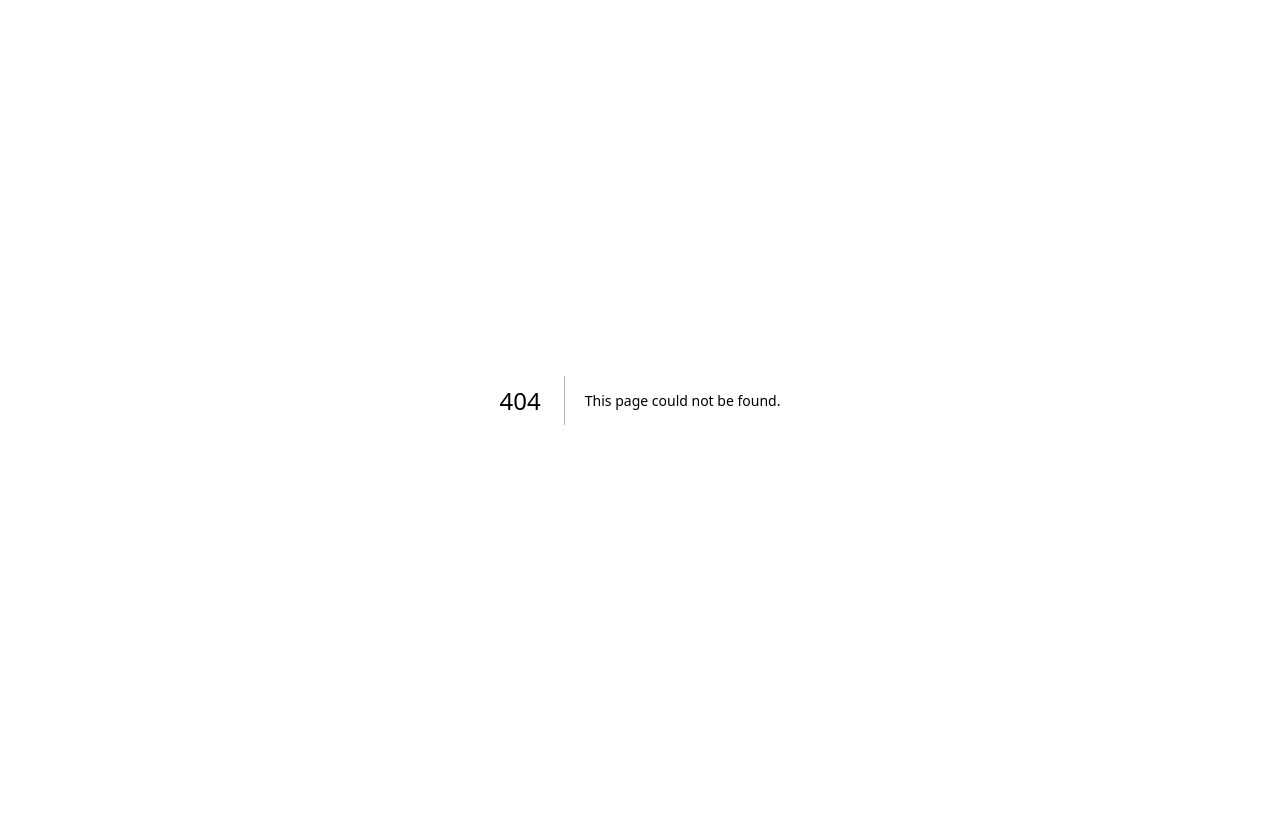
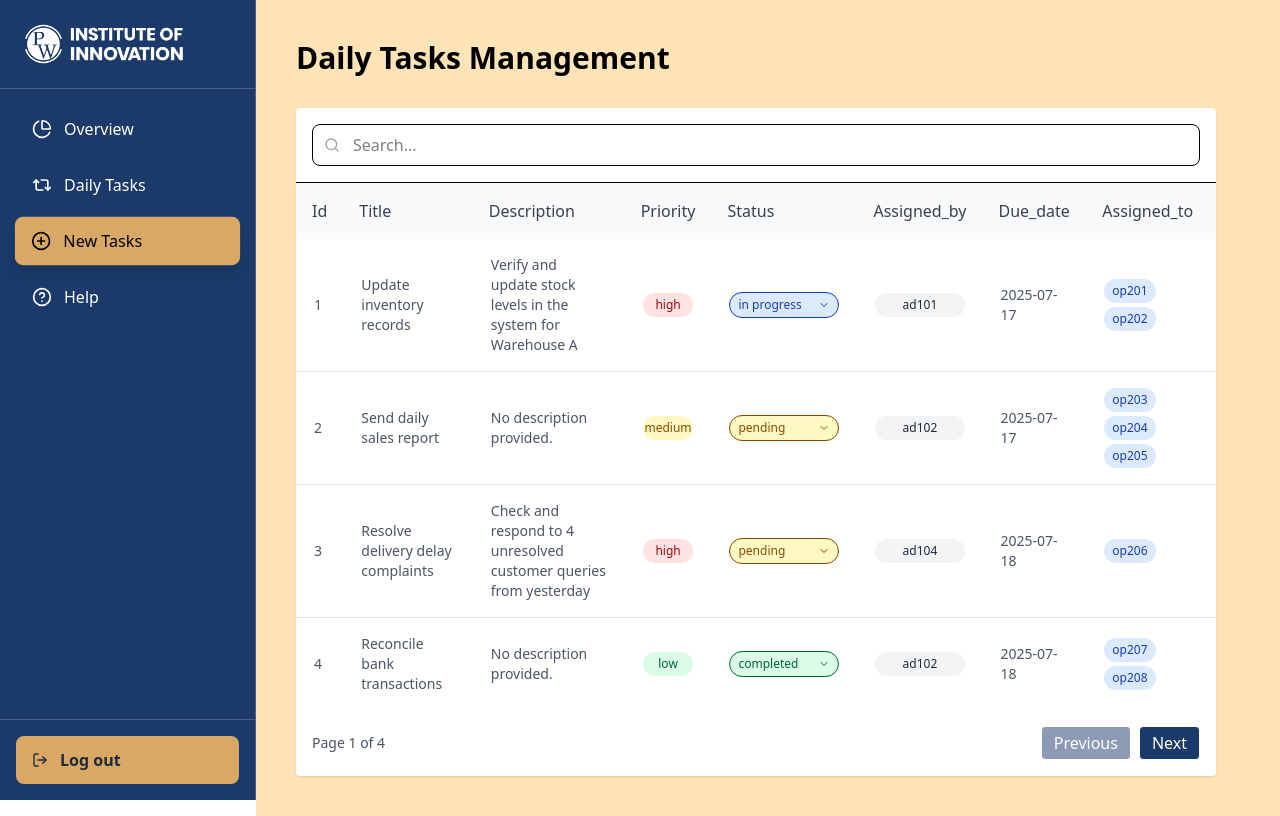
Before and after one commit to Ashutosh-pw-ioi/AdminTaskManagement-frontend, a Next.js app: page /dashboard/operation/newtasks in a window 1280 px wide. Before the commit this address had no page. Built offline with nearby package versions, Linux system fonts and the light colour scheme.

Commit message:
New Tasks Section UI Added

```diff
--- /dev/null
+++ b/src/app/dashboard/operation/newtasks/NewTasks.tsx
@@ -0,0 +1,146 @@
+export const NewTasks = [
+  {
+    id: 1,
+    title: "Update inventory records",
+    description: "Verify and update stock levels in the system for Warehouse A",
+    priority: "high",
+    status: "in progress",
+    assigned_by: "ad101",
+    due_date: "2025-07-17",
+    assigned_to: ["op201", "op202"],
+  },
+  {
+    id: 2,
+    title: "Send daily sales report",
+    priority: "medium",
+    status: "pending",
+    assigned_by: "ad102",
+    due_date: "2025-07-17",
+    assigned_to: ["op203", "op204", "op205"],
+  },
+  {
+    id: 3,
+    title: "Resolve delivery delay complaints",
+    description:
+      "Check and respond to 4 unresolved customer queries from yesterday",
+    priority: "high",
+    status: "pending",
+    assigned_by: "ad104",
+    due_date: "2025-07-18",
+    assigned_to: ["op206"],
+  },
+  {
+    id: 4,
+    title: "Reconcile bank transactions",
+    priority: "low",
+    status: "completed",
+    assigned_by: "ad102",
+    due_date: "2025-07-18",
+    assigned_to: ["op207", "op208"],
+  },
+  {
+    id: 5,
+    title: "Schedule pickup for returns",
+    description: "Coordinate with courier for 6 return pickups today",
+    priority: "medium",
+    status: "in progress",
+    assigned_by: "ad101",
+    due_date: "2025-07-19",
+    assigned_to: ["op209"],
+  },
+  {
+    id: 6,
+    title: "Generate employee attendance report",
+    priority: "low",
+    status: "completed",
+    assigned_by: "ad105",
+    due_date: "2025-07-19",
+    assigned_to: ["op210", "op211"],
+  },
+  {
+    id: 7,
+    title: "Backup CRM database",
+    description: "Weekly backup task",
+    priority: "high",
+    status: "pending",
+    assigned_by: "ad106",
+    due_date: "2025-07-20",
+    assigned_to: ["op212"],
+  },
+  {
+    id: 8,
+    title: "Organize meeting with vendor",
+    priority: "medium",
+    status: "in progress",
+    assigned_by: "ad104",
+    due_date: "2025-07-20",
+    assigned_to: ["op213", "op214"],
+  },
+  {
+    id: 9,
+    title: "Clean and maintain warehouse equipment",
+    priority: "low",
+    status: "completed",
+    assigned_by: "ad107",
+    due_date: "2025-07-21",
+    assigned_to: ["op215", "op216", "op217"],
+  },
+  {
+    id: 10,
+    title: "Respond to internal audit checklist",
+    description: "Ensure all compliance items are ready",
+    priority: "high",
+    status: "pending",
+    assigned_by: "ad105",
+    due_date: "2025-07-21",
+    assigned_to: ["op218"],
+  },
+  {
+    id: 11,
+    title: "Refresh product pricing",
+    priority: "medium",
+    status: "in progress",
+    assigned_by: "ad102",
+    due_date: "2025-07-22",
+    assigned_to: ["op219", "op220"],
+  },
+  {
+    id: 12,
+    title: "Check for duplicate entries in order log",
+    priority: "low",
+    status: "pending",
+    assigned_by: "ad101",
+    due_date: "2025-07-22",
+    assigned_to: ["op221"],
+  },
+  {
+    id: 13,
+    title: "Team performance feedback form distribution",
+    priority: "low",
+    status: "completed",
+    assigned_by: "ad106",
+    due_date: "2025-07-23",
+    assigned_to: ["op222", "op223"],
+  },
+  {
+    id: 14,
+    title: "Compile customer satisfaction survey results",
+    description: "Analyze responses from the previous month",
+    priority: "medium",
+    status: "in progress",
+    assigned_by: "ad107",
+    due_date: "2025-07-23",
+    assigned_to: ["op224"],
+  },
+  {
+    id: 15,
+    title: "Test emergency alert system",
+    priority: "high",
+    status: "pending",
+    assigned_by: "ad105",
+    due_date: "2025-07-24",
+    assigned_to: ["op225", "op226"],
+  },
+];
+
+// export const NewTasks = [];
--- /dev/null
+++ b/src/app/dashboard/operation/newtasks/NewTasksSection.tsx
@@ -0,0 +1,52 @@
+"use client";
+
+import React, { useState, useEffect } from "react";
+import { NewTasks as InitialTasks } from "./NewTasks";
+import EmptyList from "../EmptyList";
+import SimpleTable from "../../Table/SimpleTable";
+
+export default function NewTasksSection() {
+  const [tasks, setTasks] = useState(InitialTasks);
+
+  function enforceDescription(task: any): (typeof InitialTasks)[number] {
+    return {
+      ...task,
+      description: task.description ?? "No description provided.",
+    };
+  }
+
+  useEffect(() => {
+    setTasks((prev) => prev.map((task) => enforceDescription(task)));
+  }, []);
+
+  return (
+    <div className="p-4 relative">
+      {tasks.length > 0 ? (
+        <div className="w-full">
+          <div className="text-3xl font-bold mb-8">Daily Tasks Management</div>
+          <SimpleTable
+            data={tasks}
+            searchFields={[]}
+            itemsPerPage={4}
+            badgeFields={["priority", "assigned_to", "assigned_by"]}
+            arrayFields={["assigned_to"]}
+            dropdownFields={[
+              {
+                field: "status",
+                options: [
+                  { value: "pending", label: "Pending" },
+                  { value: "in progress", label: "In Progress" },
+                  { value: "completed", label: "Completed" },
+                ],
+              },
+            ]}
+          />
+        </div>
+      ) : (
+        <div className="h-screen">
+          <EmptyList taskType={"new"} />
+        </div>
+      )}
+    </div>
+  );
+}
--- /dev/null
+++ b/src/app/dashboard/operation/newtasks/page.tsx
@@ -0,0 +1,10 @@
+import type { Metadata } from "next";
+import NewTasksSection from "./NewTasksSection";
+
+export const metadata: Metadata = {
+  title: "Create Default Tasks",
+};
+
+export default function Page() {
+  return <NewTasksSection />;
+}
```
